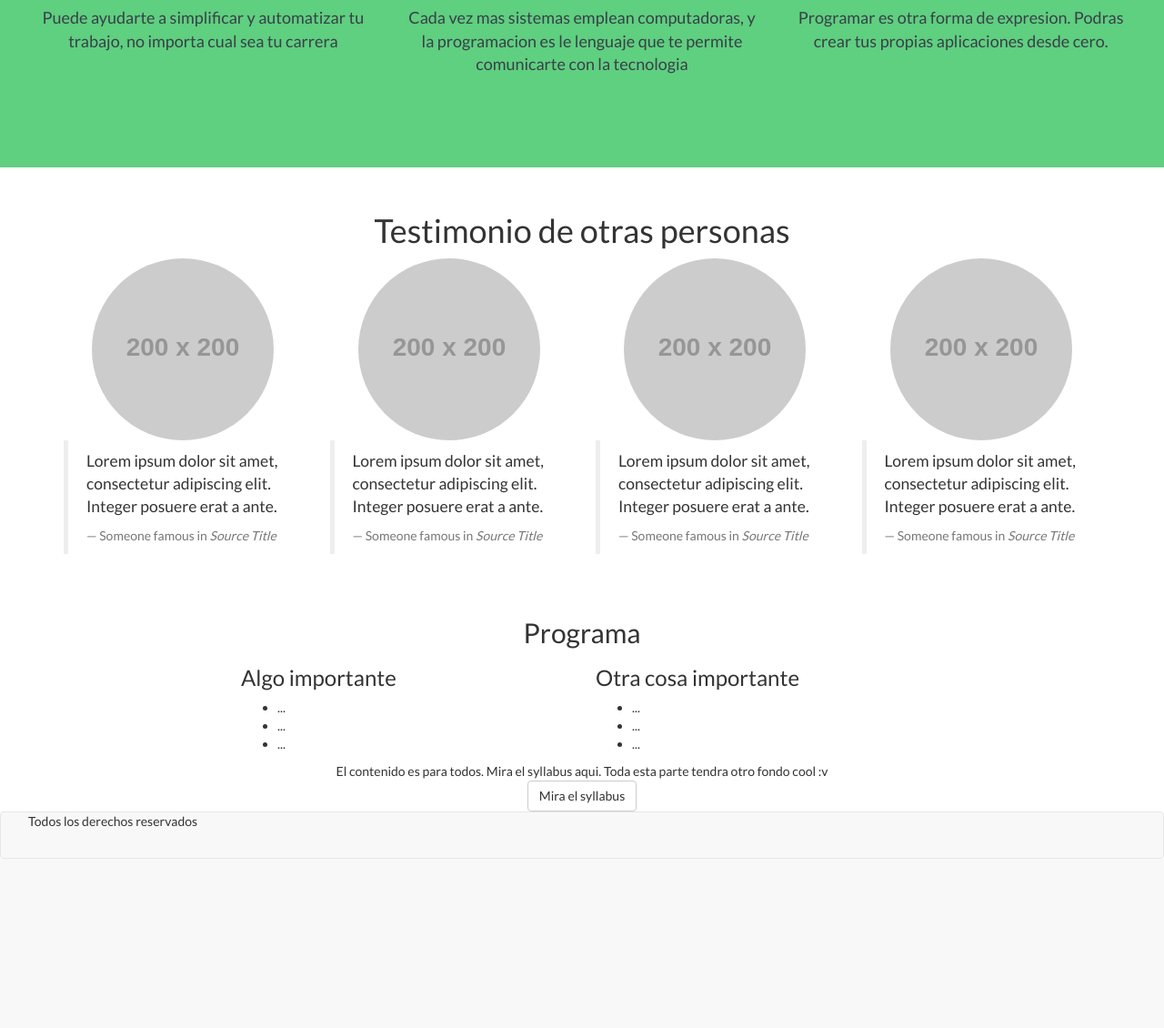
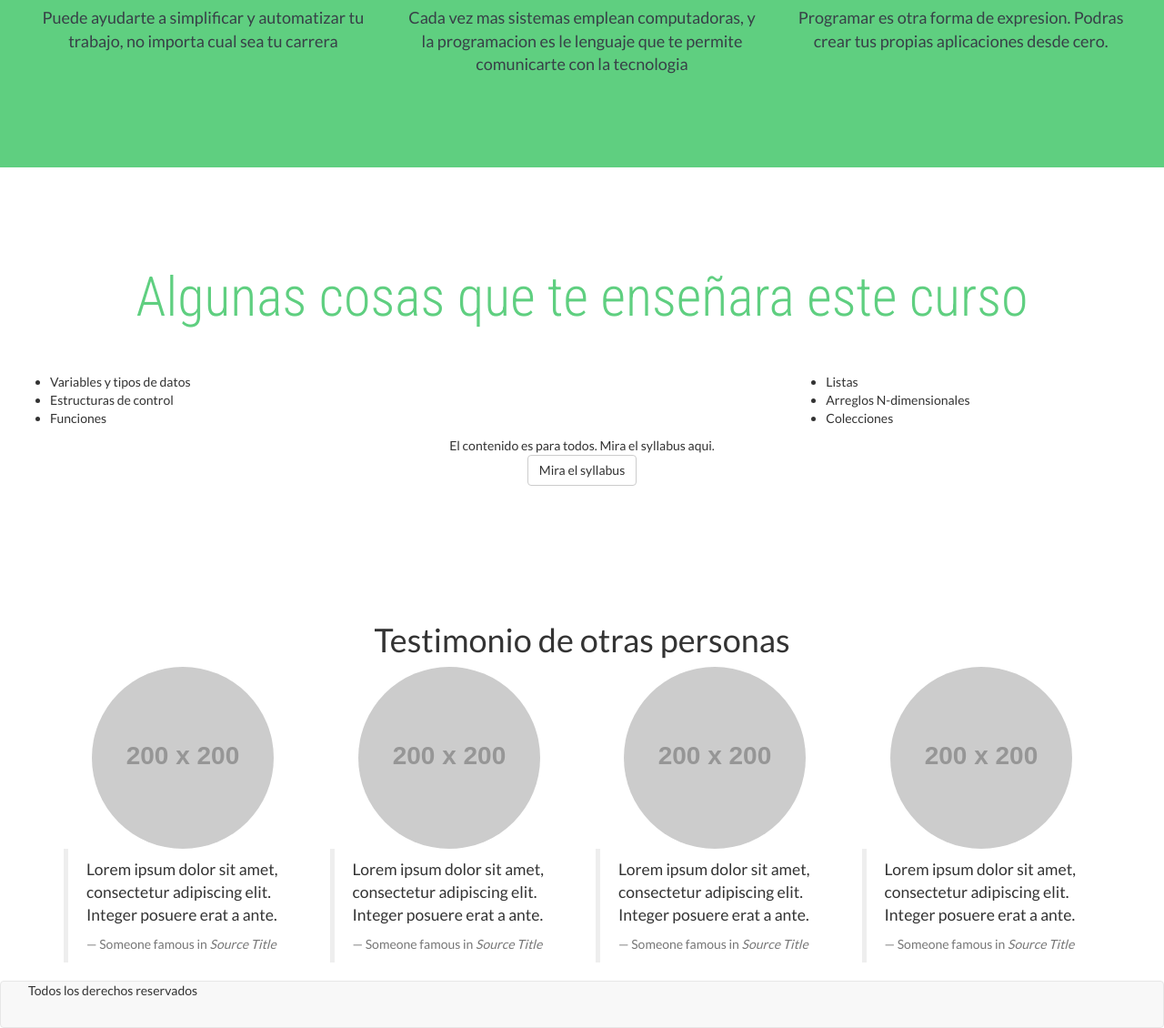
Before and after one commit to madevelascom/fundamentos, a CodeIgniter app: page /database/ in a window 1280 px wide. Shown: the part 1988-3118 px from the top of the page at 91% size. Before the commit the page ends 2932 px from the top, so only its background shows below. Run offline with CodeIgniter, Linux system fonts and the light colour scheme; grey boxes labelled with a size stand in for pictures from a placeholder-image service; some libraries are stand-ins or nearby versions; some web fonts are replaced.

Commit message:
Cambios en section 3 del landing

```diff
--- a/application/views/frontend/index.php
+++ b/application/views/frontend/index.php
@@ -173,6 +173,41 @@
 	</div>
 </section>
 
+<section id="landing-section3" class="pt-lg-100 pb-lg-100">
+	<div class="container-fluid">
+		<div class="row">
+			<div class="col-lg-12">
+				<div class="landing-section3-title">
+					Algunas cosas que te enseñara este curso
+				</div>
+			</div>
+		</div>
+		<div class="row mt-lg-40"">
+			<div class="col-lg-4">
+				<ul>
+					<li>Variables y tipos de datos</li>
+					<li>Estructuras de control</li>
+					<li>Funciones</li>
+				</ul>
+			</div>
+			<div class="col-lg-4">
+
+			</div>
+			<div class="col-lg-4">
+				<ul>
+					<li>Listas</li>
+					<li>Arreglos N-dimensionales</li>
+					<li>Colecciones</li>
+				</ul>
+			</div>
+		</div>
+		<div class = 'row'>
+			<p class = 'align-center'>El contenido es para todos. Mira el syllabus aqui.</p>
+			<button class = 'btn btn-default align-center'>Mira el syllabus</button>
+		</div>
+	</div>
+</section>
+
 <section id = 'historias'>
 	<h1 class = 'align-center'>Testimonio de otras personas</h1>
 	<div class = 'container pt-10'>
@@ -208,31 +243,3 @@
 		</div>
 	</div>
 </section>
-
-<section id = 'programa'>
-	<div class = 'container'>
-		<h2 class = 'align-center'>Programa</h2>
-		<div class = 'row'>
-			<div class = 'col-md-offset-2 col-md-4'>
-				<h3>Algo importante</h3>
-				<ul>
-					<li>...</li>
-					<li>...</li>
-					<li>...</li>
-				</ul>
-			</div>
-			<div class = 'col-md-4'>
-				<h3>Otra cosa importante</h3>
-				<ul>
-					<li>...</li>
-					<li>...</li>
-					<li>...</li>
-				</ul>
-			</div>
-		</div>
-		<div class = 'row'>
-			<p class = 'align-center'>El contenido es para todos. Mira el syllabus aqui. Toda esta parte tendra otro fondo cool :v</p>
-			<button class = 'btn btn-default align-center'>Mira el syllabus</button>
-		</div>
-	</div>
-</section>
--- a/public/frontend/css/ivan.css
+++ b/public/frontend/css/ivan.css
@@ -79,6 +79,19 @@ header{
 
 /**
  * ========================================
+ * SECTION 3
+ * ========================================
+ */
+ .landing-section3-title{
+ 	font-family: 'Roboto Condensed', sans-serif;
+ 	font-size: 60px;
+ 	color: #5FCF80;
+ 	text-align: center;
+ }
+
+
+/**
+ * ========================================
  * ESTILOS PARA TEXTO
  * ========================================
  */
```
